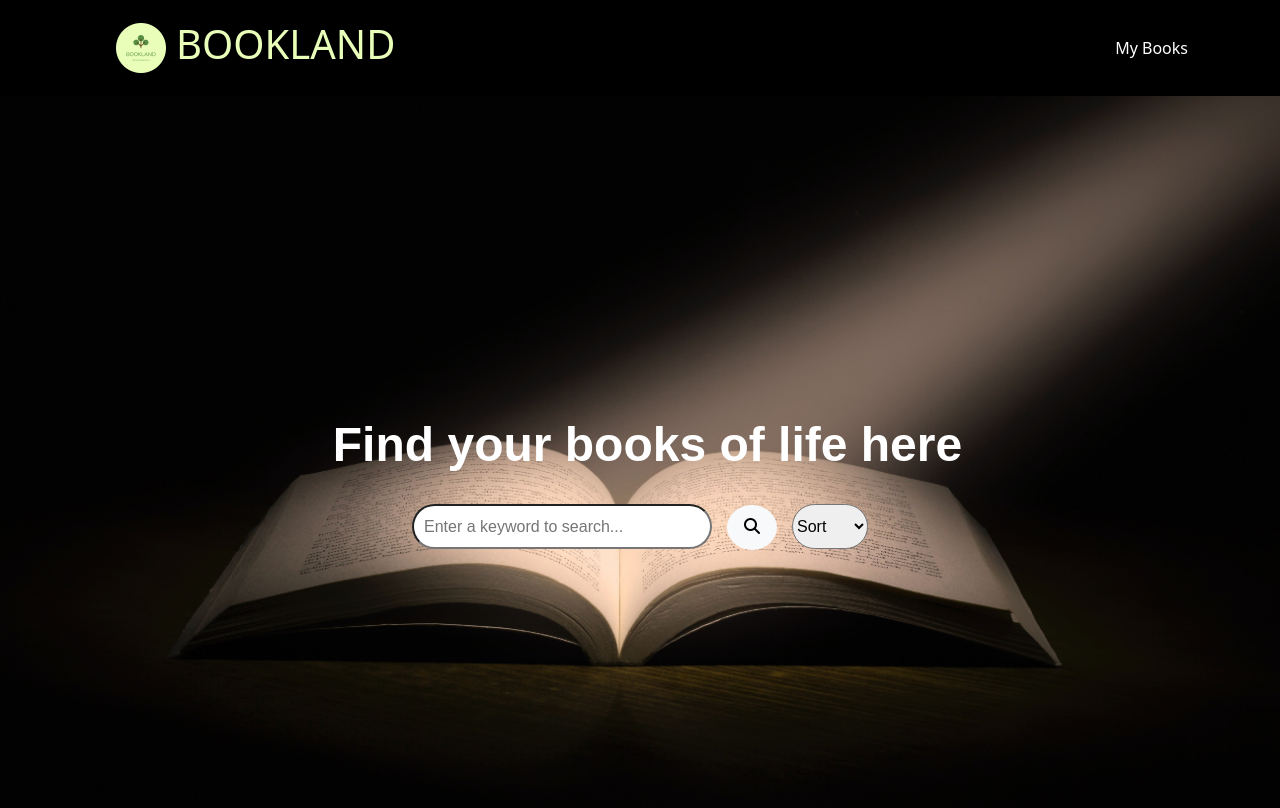
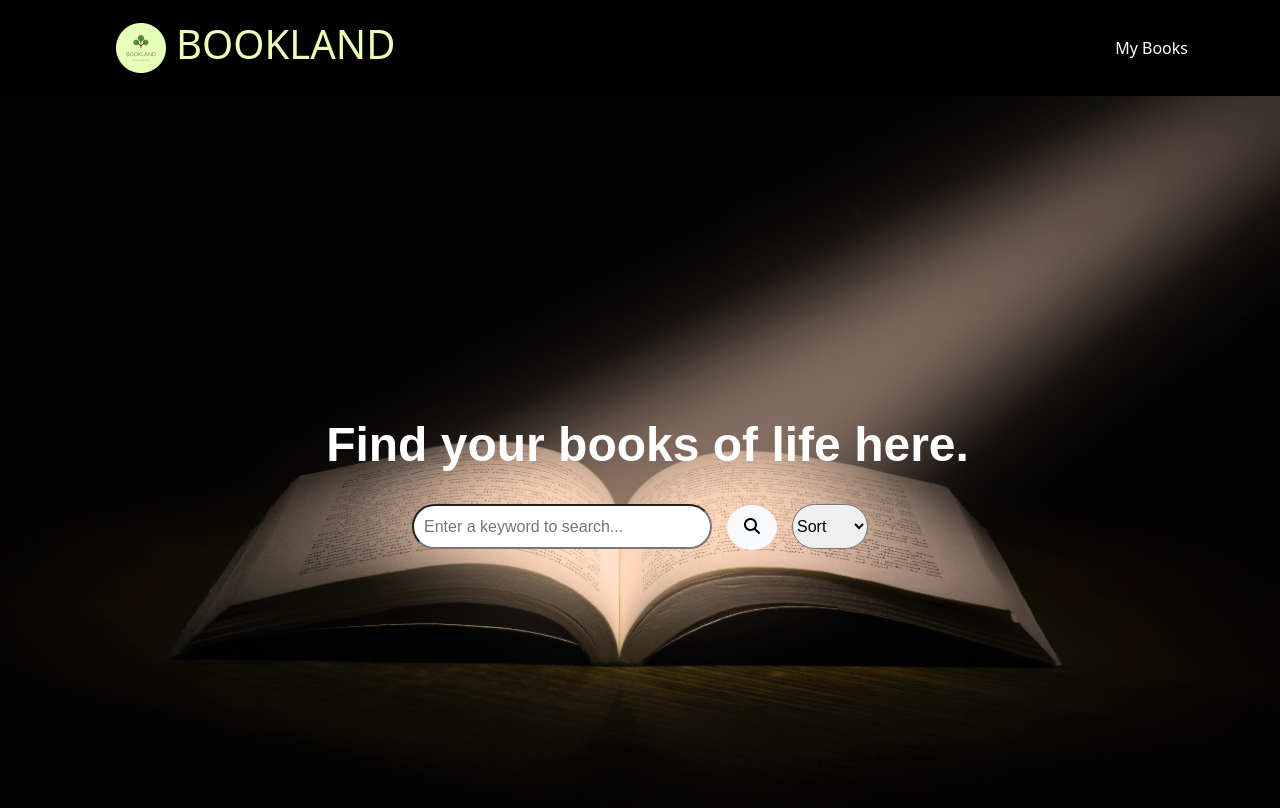
Before and after one commit to TienKimNguyen/mylibrary, a React (Create React App) app: page / in a window 1280 px wide. Shown: the top 808 px of the page. Built offline with nearby package versions, Linux system fonts and the light colour scheme.

Commit message:
Add app layout file

```diff
--- a/src/components/Header.js
+++ b/src/components/Header.js
@@ -2,7 +2,7 @@ import React from "react";
 import SearchArea from "./SearchArea";
 
 /**
- *
+ * This is the header of the app in the HOME page
  * @param {*} props functions and error (if possible) passed from Home
  * @returns a header that contains title and search area and
  * shows error when the user search with an empty keyword
@@ -12,7 +12,7 @@ const Header = (props) => {
     <div className="main-header">
 
         <div className="header">
-          <h1>Find your books of life here</h1>
+          <h1>Find your books of life here.</h1>
         </div>
 
       <div className="search-bar">
```
Also changed, not shown: 2 other files (tests, documents, lock files or other folders).
